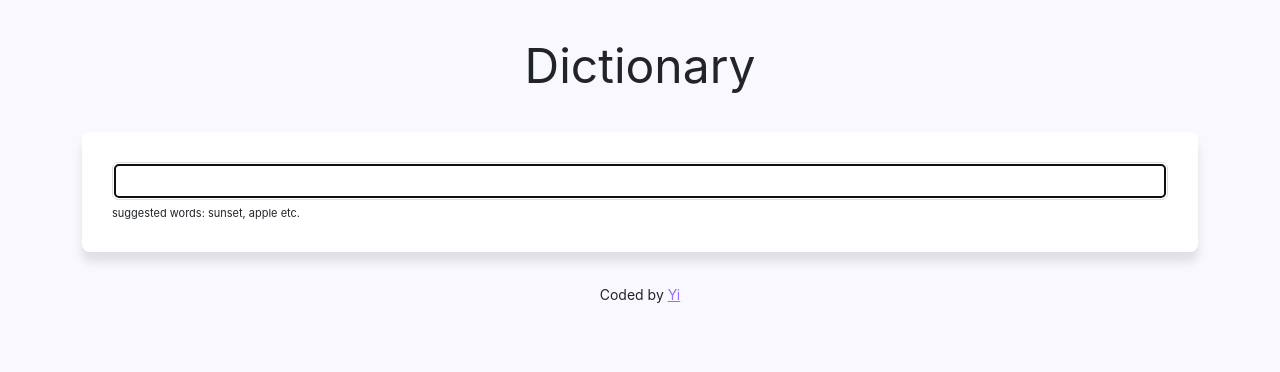
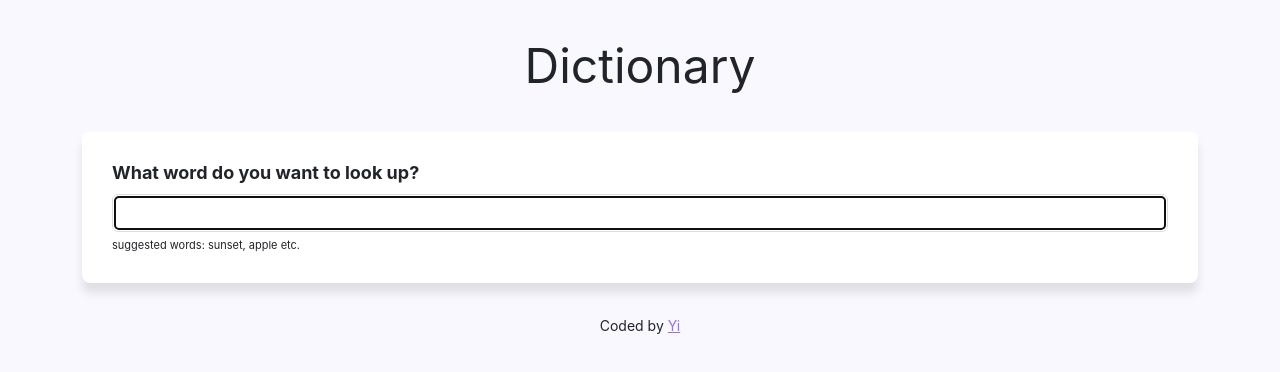
Before and after one commit to YiYiYiYiYiYiYiYiYiYiYi/dictionary-project, a React (Create React App) app: page / in a window 1280 px wide. Shown: the top 372 px of the page. Built offline with nearby package versions, Linux system fonts and the light colour scheme.

Commit message:
added styling

```diff
--- a/src/Dictionary.css
+++ b/src/Dictionary.css
@@ -18,3 +18,9 @@
     font-size: 11px;
     margin-top: 5px;
 }
+
+.Dictionary h1 {
+    font-size: 18px;
+    font-weight: bold;
+    margin-bottom: 10px;
+}
--- a/src/Dictionary.js
+++ b/src/Dictionary.js
@@ -26,6 +26,7 @@
     return (
         <div className="Dictionary">
             <section>
+                <h1>What word do you want to look up?</h1>
             <form onSubmit={search}>
                 <input type="search" autoFocus={true} onChange={handleKeywordChange}/>
             </form>
--- a/src/Meaning.css
+++ b/src/Meaning.css
@@ -8,4 +8,5 @@
     font-size: 14px;
     opacity: 0.7;
     font-style: italic;
+    margin-top: 10px;
 }
--- a/src/Synonyms.css
+++ b/src/Synonyms.css
@@ -1,10 +1,12 @@
 .Synonyms {
-    margin: 20px 0 0;
+    margin: 15px 0 0;
     padding: 0;
 }
 
 
 .Synonyms li {
+    font-size: 13px;
     display: inline-block;
-    padding-right: 15px;
+    padding-right: 10px;
+    line-height: 1;
 }
--- a/src/Synonyms.js
+++ b/src/Synonyms.js
@@ -4,7 +4,7 @@
 export default function Synonyms (props){
     if (props.synonyms){
         return (
-            <ul className="SynonymS">
+            <ul className="Synonyms">
                 {props.synonyms.map(function (synonym, index){
                     return <li key={index}>{synonym}</li>;
                 })}
```
